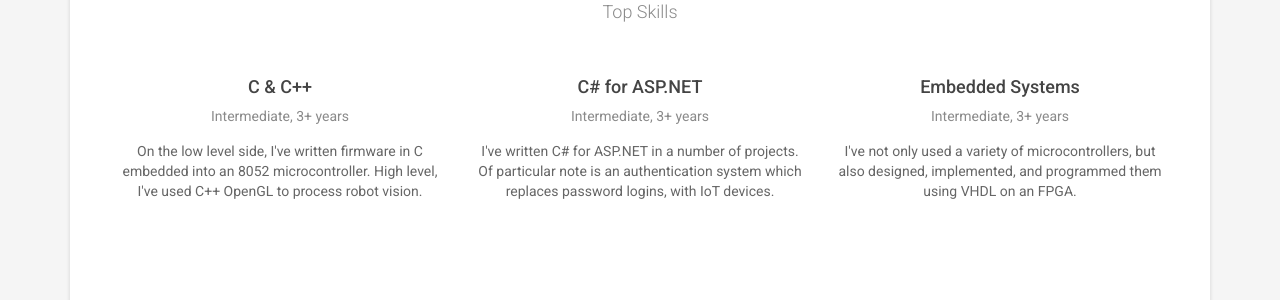
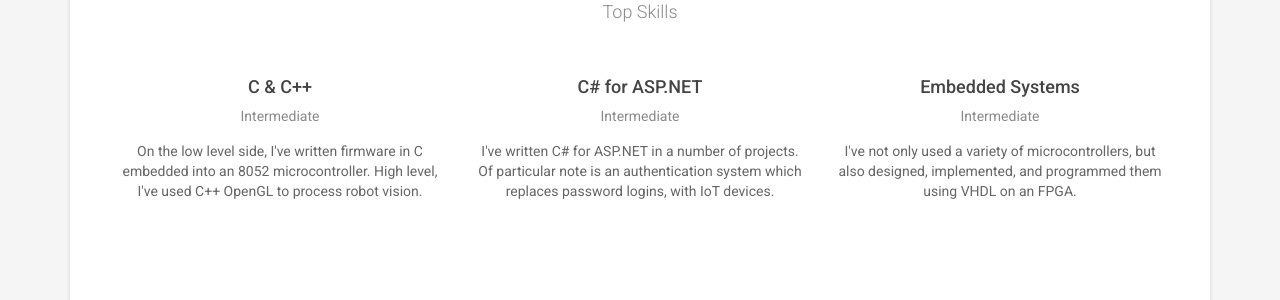
Before and after one commit to kgarsuta/kgarsuta.github.io, a Jekyll site: the page built from index.html, in a window 1280 px wide and 900 px high, scrolled down 1780 px. Shown: the part 152-452 px from the top of the window. Built offline with Jekyll 4.4.1, drawn with Linux system fonts in a browser that asks for light colours.

Commit message:
Update skills and iSeahorse

```diff
--- a/_posts/2012-05-01-iseahorse.html
+++ b/_posts/2012-05-01-iseahorse.html
@@ -23,7 +23,7 @@ tags: [fullstack]
             <li>Developed application in C# for ASP.NET Core MVC, serving 40,000+ users</li>
         </ul>
         <p>
-            <small><i class="fa fa-calendar-o"></i> Jul 2017 - Nov 2017 &nbsp; <i class="fa fa-external-link"></i> <a href="https://www.iseahorse.net/" target="_blank">https://www.iseahorse.net/</a></small>
+            <small><i class="fa fa-calendar-o"></i> Jul 2017 - Nov 2017 &nbsp; <i class="fa fa-external-link"></i> <a href="https://www.iseahorse.org/" target="_blank">https://www.iseahorse.org/</a></small>
         </p>
         <h5>iSeahorse 2.0</h5>
         <ul>
--- a/index.html
+++ b/index.html
@@ -37,7 +37,7 @@ layout: default
             <div class="item col-xs-12 col-sm-4">
                 <div class="item-inner">
                     <h4 class="skill-name">C &amp; C++</h4>
-                    <div class="level">Intermediate, 3+ years</div>
+                    <div class="level">Intermediate</div>
                     <div class="desc">
                         On the low level side, I've written firmware in C embedded into an 8052 microcontroller. High level, I've used C++ OpenGL to process robot vision.
                     </div>
@@ -46,7 +46,7 @@ layout: default
             <div class="item col-xs-12 col-sm-4">
                 <div class="item-inner">
                     <h4 class="skill-name">C# for ASP.NET</h4>
-                    <div class="level">Intermediate, 3+ years</div>
+                    <div class="level">Intermediate</div>
                     <div class="desc">
                         I've written C# for ASP.NET in a number of projects. Of particular note is an authentication system which replaces password logins, with IoT devices.
                     </div>
@@ -55,7 +55,7 @@ layout: default
             <div class="item col-xs-12 col-sm-4">
                 <div class="item-inner">
                     <h4 class="skill-name">Embedded Systems</h4>
-                    <div class="level">Intermediate, 3+ years</div>
+                    <div class="level">Intermediate</div>
                     <div class="desc">
                         I've not only used a variety of microcontrollers, but also designed, implemented, and programmed them using VHDL on an FPGA.
                     </div>
```
